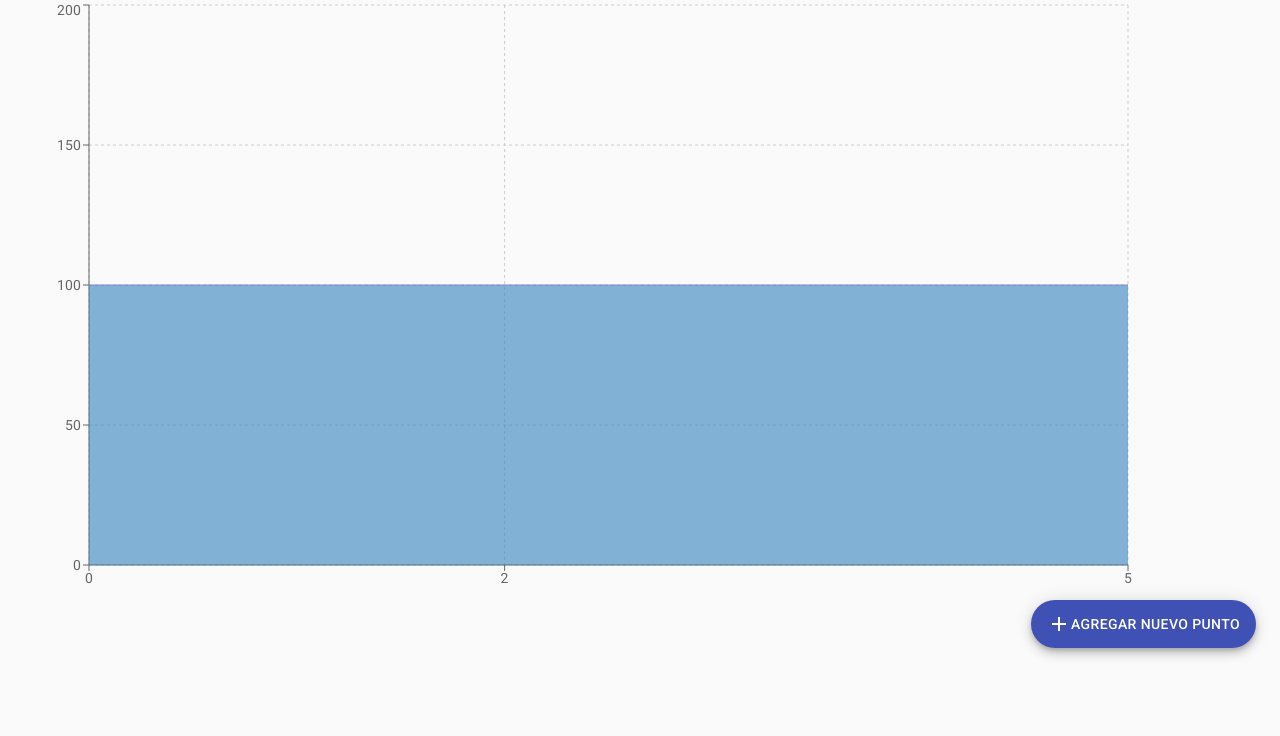
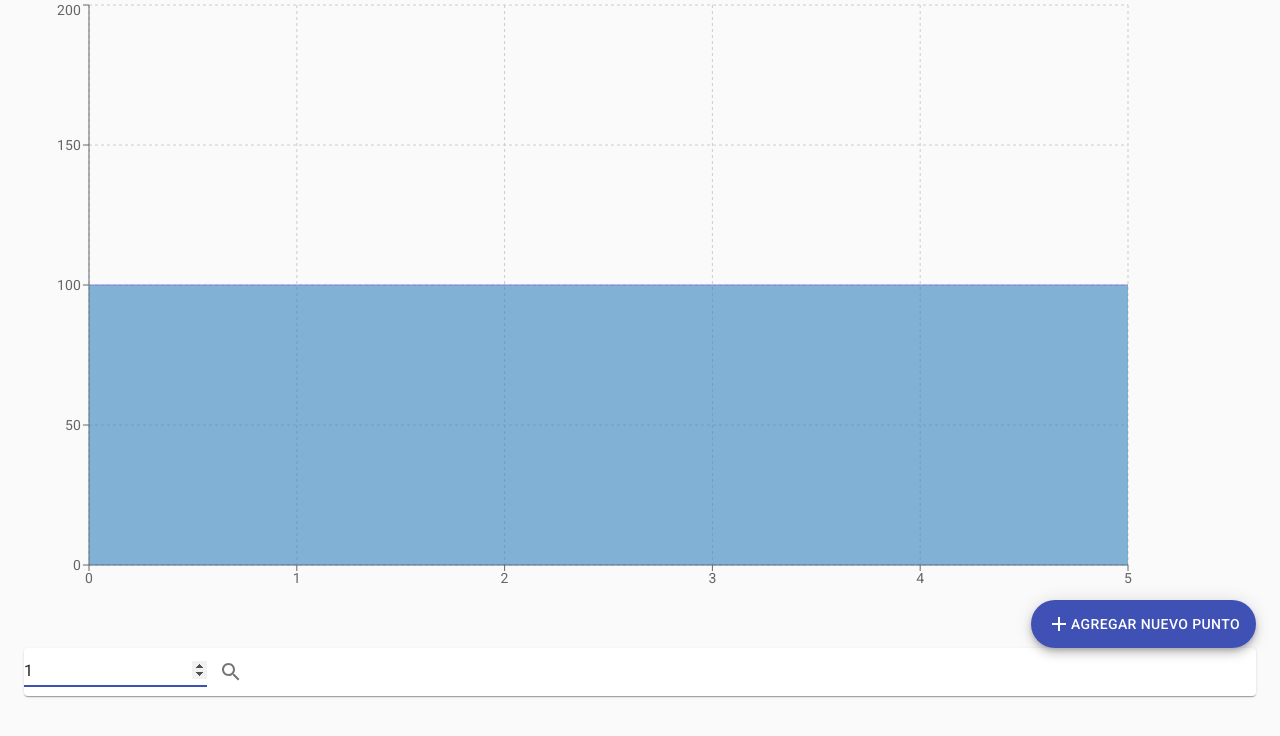
Before and after one commit to JulianPasquale/haptic-design-UI, a React (Create React App) app: page / in a window 1280 px wide. Shown: the top 736 px of the page. Built offline with nearby package versions, Linux system fonts and the light colour scheme.

Commit message:
Try to scale graph based on duration field

```diff
--- a/src/components/Chart/index.tsx
+++ b/src/components/Chart/index.tsx
@@ -14,7 +14,11 @@ import { ChartProps, TOP, BOTTOM, LEFT, RIGHT } from './index.d';
 
 // import Tooltip from './Tooltip'
 
+import { scaleLinear } from 'd3-scale';
+
+
 export type { Point } from './index.d';
+
 
 const Chart: React.FC<ChartProps> = (
   {
@@ -25,15 +29,18 @@ const Chart: React.FC<ChartProps> = (
     bottom = BOTTOM,
     handleDotClick
   }: ChartProps
-): ReactElement => (
-    <ResponsiveContainer>
+): ReactElement => {
+  const scale = scaleLinear().domain([0, 1000]).range([0, 1]);
+
+  return (<ResponsiveContainer>
     <AreaChart data={data}>
       <CartesianGrid strokeDasharray='3 3' />
 
       <XAxis
         dataKey='name'
-          domain={[left, right]}
+        // domain={[left, right]}
         type='number'
+        scale={scale}
       />
 
       <YAxis
@@ -54,6 +61,7 @@ const Chart: React.FC<ChartProps> = (
 
     </AreaChart>
   </ResponsiveContainer>
-  );
+  )
+};
 
 export default Chart;
--- a/src/modules/EditVibration/index.tsx
+++ b/src/modules/EditVibration/index.tsx
@@ -1,9 +1,9 @@
-import React, { useState } from 'react';
+import React, { useState, useRef } from 'react';
 
 // material-ui
-import Fab from '@material-ui/core/Fab';
+import { Fab, Grid, Input, IconButton, Divider, Paper } from '@material-ui/core';
 import AddIcon from '@material-ui/icons/Add';
-import Grid from '@material-ui/core/Grid';
+import SearchIcon from '@material-ui/icons/Search';
 
 // Chart
 import Chart from '../../components/Chart';
@@ -12,7 +12,10 @@ import data from '../../components/Chart/data';
 // Dialog
 import FormDialog, { DialogState } from '../../components/Dialog';
 
-const initialState = { data };
+const initialState = {
+  duration: 1,
+  data,
+};
 
 const dialogInitialState: DialogState = {
   open: false,
@@ -64,9 +67,11 @@ const EditVibration: React.FC = (): React.ReactElement => {
       value: value,
     };
 
-    setState({ data });
+    setState({ ...state, data });
     handleClose();
   };
+
+  const durationInputRef = useRef<HTMLInputElement>(null);
 
   return (
     <>
@@ -76,17 +81,51 @@ const EditVibration: React.FC = (): React.ReactElement => {
             <Chart
               data={state.data}
               handleDotClick={handleDotClick}
+              right={state.duration}
             />
           </div>
         </Grid>
 
         <Grid item xs={12}>
-          <Grid container justify='flex-end' alignItems='flex-end' >
+          <Grid container justify='flex-end' alignItems='flex-end'>
             <Fab variant='extended' color='primary' aria-label='add' onClick={handleNewDotClick}>
               <AddIcon />
               Agregar nuevo punto
             </Fab>
           </Grid>
+        </Grid>
+
+        <Grid item xs={12}>
+          <Paper
+            component='form'
+            onSubmit={
+              (event: any) => {
+                event.preventDefault();
+
+                let duration = '1';
+                if (durationInputRef && durationInputRef.current) {
+                  duration = durationInputRef?.current.value;
+                };
+
+                setState({ ...state, duration: parseInt(duration, 10) });
+              }
+            }
+          >
+            <Input
+              autoFocus
+              required
+              margin='dense'
+              type='number'
+              defaultValue={1}
+              inputRef={durationInputRef}
+            // value={state.duration}
+            // Type of event has to be any: https://github.com/mui-org/material-ui/issues/15400#issuecomment-484891583
+            // onChange={(event: any) => setState({ ...state, duration: parseInt(event.target.value || 0, 10) })}
+            />
+            <IconButton type='submit' aria-label='search'>
+              <SearchIcon />
+            </IconButton>
+          </Paper>
         </Grid>
       </Grid>
 
```
Lines whose indentation alone changed are shown as unchanged.
